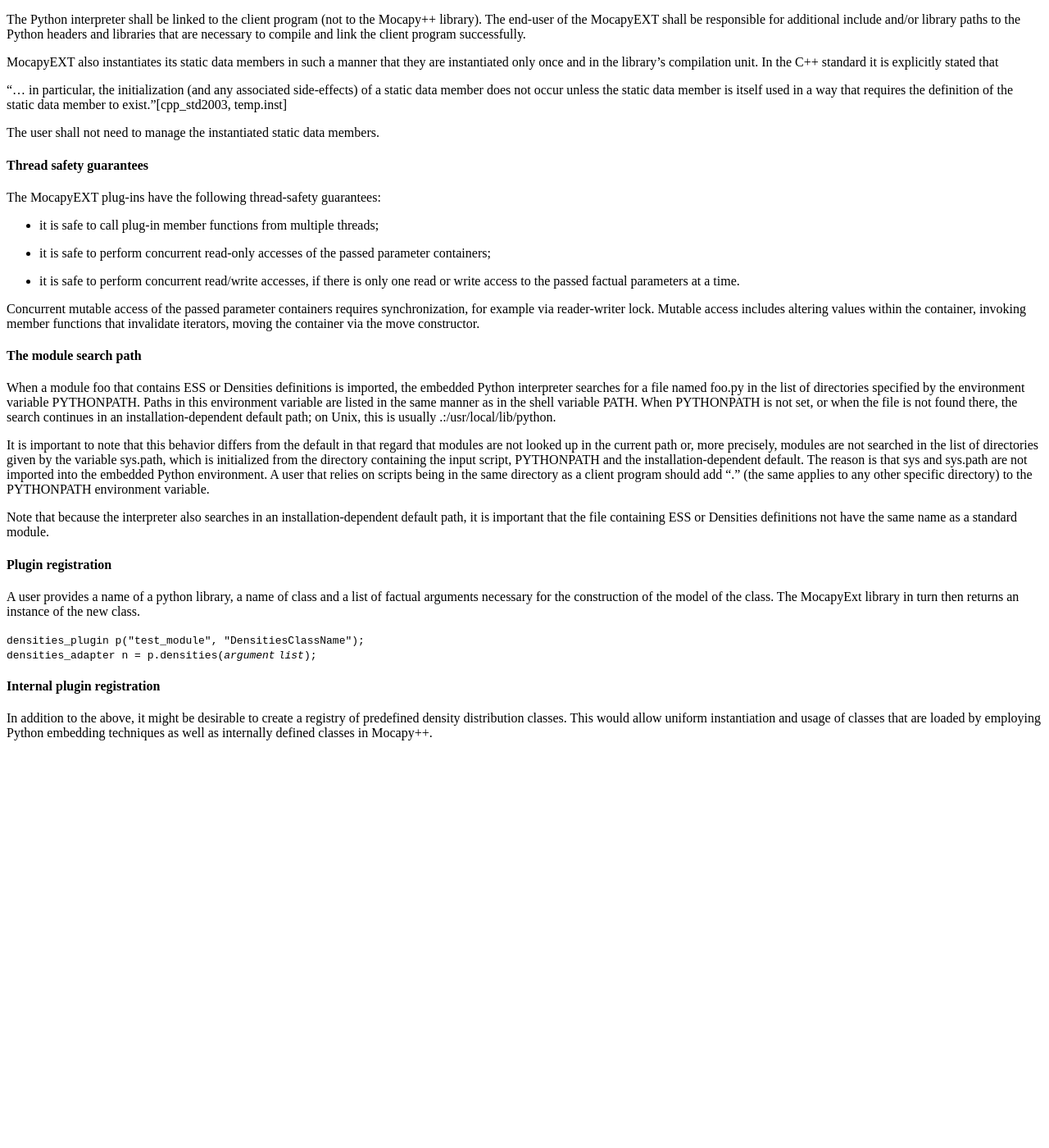
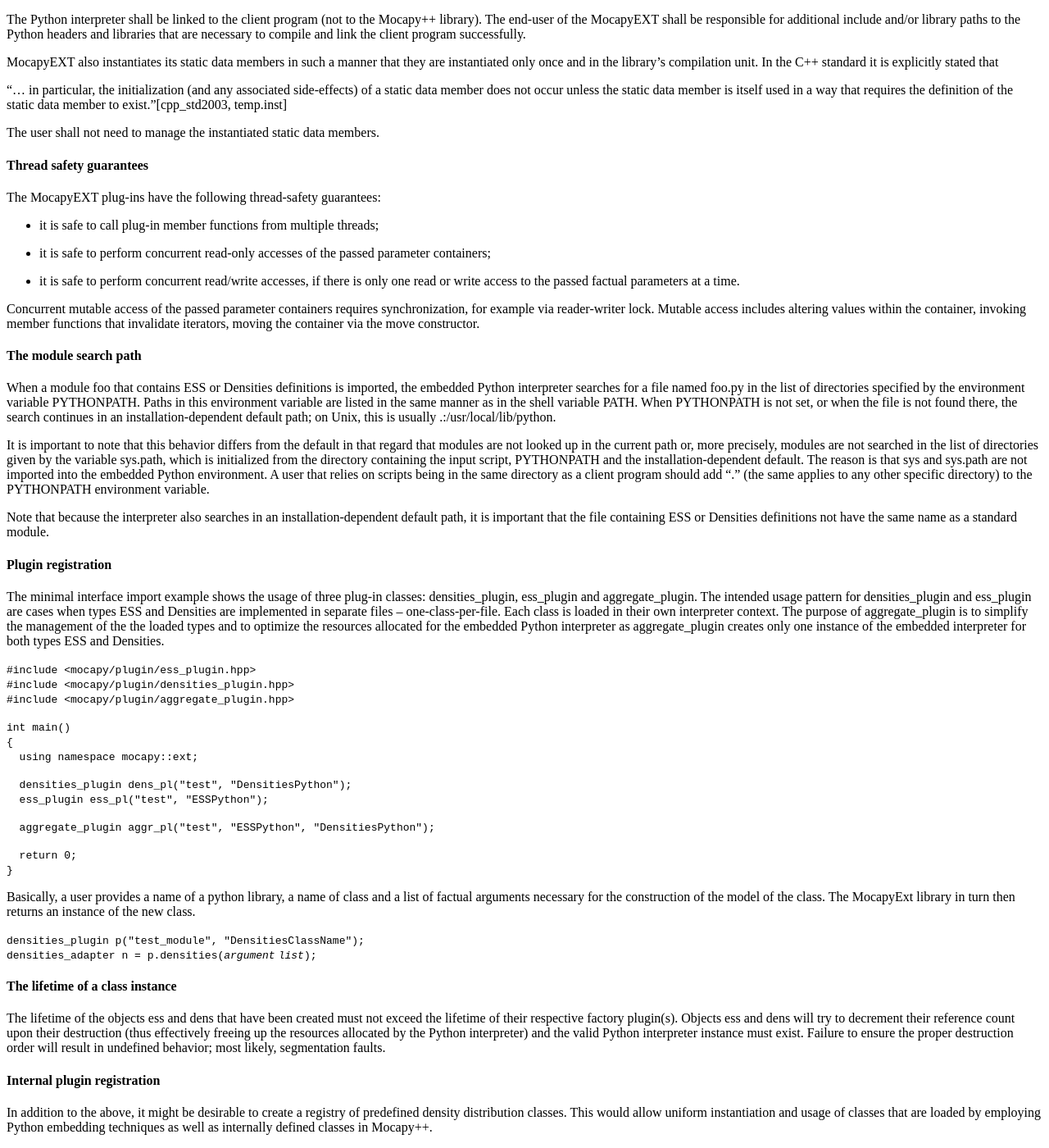
Before and after one commit to biopython/biopython.github.io, a Jekyll site: the page built from wiki/GSOC2011_MocapyExt.md, in a window 1280 px wide and 1400 px high, scrolled down 2441 px. Shown: the whole window at 82% size. Built offline with Jekyll 4.4.1, drawn with Linux system fonts in a browser that asks for light colours; before the commit the page ends 3360 px from its top, so only the background shows below that.

Commit message:
/* Plugin registration */

```diff
--- a/wiki/GSOC2011_MocapyExt.md
+++ b/wiki/GSOC2011_MocapyExt.md
@@ -280,13 +280,49 @@ standard module.
 
 #### Plugin registration
 
-A user provides a name of a python library, a name of class and a list
-of factual arguments necessary for the construction of the model of the
-class. The MocapyExt library in turn then returns an instance of the new
-class.
+The minimal interface import example shows the usage of three plug-in
+classes: densities\_plugin, ess\_plugin and aggregate\_plugin. The
+intended usage pattern for densities\_plugin and ess\_plugin are cases
+when types ESS and Densities are implemented in separate files --
+one-class-per-file. Each class is loaded in their own interpreter
+context. The purpose of aggregate\_plugin is to simplify the management
+of the the loaded types and to optimize the resources allocated for the
+embedded Python interpreter as aggregate\_plugin creates only one
+instance of the embedded interpreter for both types ESS and Densities.
+
+`#include <mocapy/plugin/ess_plugin.hpp>`
+`#include <mocapy/plugin/densities_plugin.hpp>`
+`#include <mocapy/plugin/aggregate_plugin.hpp>`
+
+`int main()`
+`{`
+`  using namespace mocapy::ext;`
+
+`  densities_plugin dens_pl("test", "DensitiesPython");`
+`  ess_plugin ess_pl("test", "ESSPython");`
+
+`  aggregate_plugin aggr_pl("test", "ESSPython", "DensitiesPython");`
+
+`  return 0;`
+`}`
+
+Basically, a user provides a name of a python library, a name of class
+and a list of factual arguments necessary for the construction of the
+model of the class. The MocapyExt library in turn then returns an
+instance of the new class.
 
 `densities_plugin p("test_module", "DensitiesClassName");`
 `densities_adapter n = p.densities(`*`argument` `list`*`);`
+
+#### The lifetime of a class instance
+
+The lifetime of the objects ess and dens that have been created must not
+exceed the lifetime of their respective factory plugin(s). Objects ess
+and dens will try to decrement their reference count upon their
+destruction (thus effectively freeing up the resources allocated by the
+Python interpreter) and the valid Python interpreter instance must
+exist. Failure to ensure the proper destruction order will result in
+undefined behavior; most likely, segmentation faults.
 
 #### Internal plugin registration
 
```
Also changed, not shown: 1 other file.
